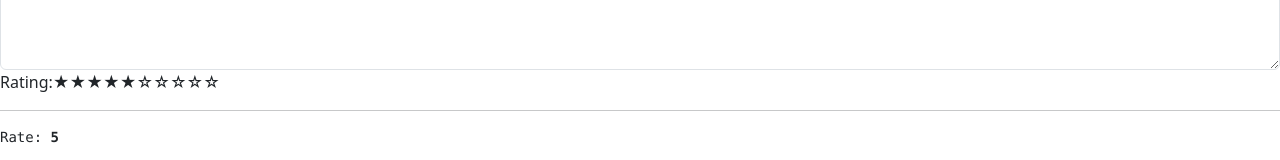
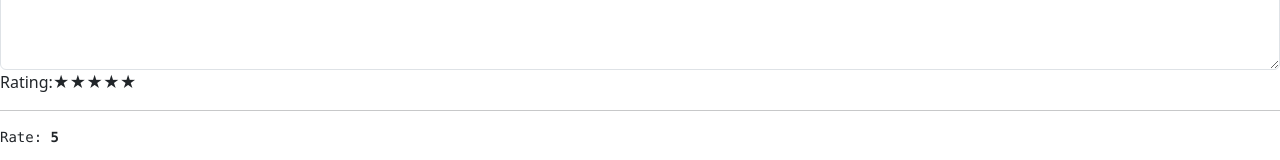
Before and after one commit to 240205-JavaAngularAWS/shoe-front, an Angular app in the folder payMore/: page /writeReview in a window 1280 px wide. Shown: the part 248-408 px from the top of the page. Built offline with nearby package versions, Linux system fonts and the light colour scheme.

Commit message:
fixed styling

```diff
--- a/payMore/src/app/components/write-review/write-review.component.html
+++ b/payMore/src/app/components/write-review/write-review.component.html
@@ -10,7 +10,7 @@
         </div>
         <div class="form-group">
             <label for="rating">Rating:</label>
-            <ngb-rating [(rate)]="rating" />
+            <ngb-rating [max]="5" [(rate)]="rating" />
             <hr />
             <pre>Rate: <b>{{ rating }}</b></pre>
         </div>
```
